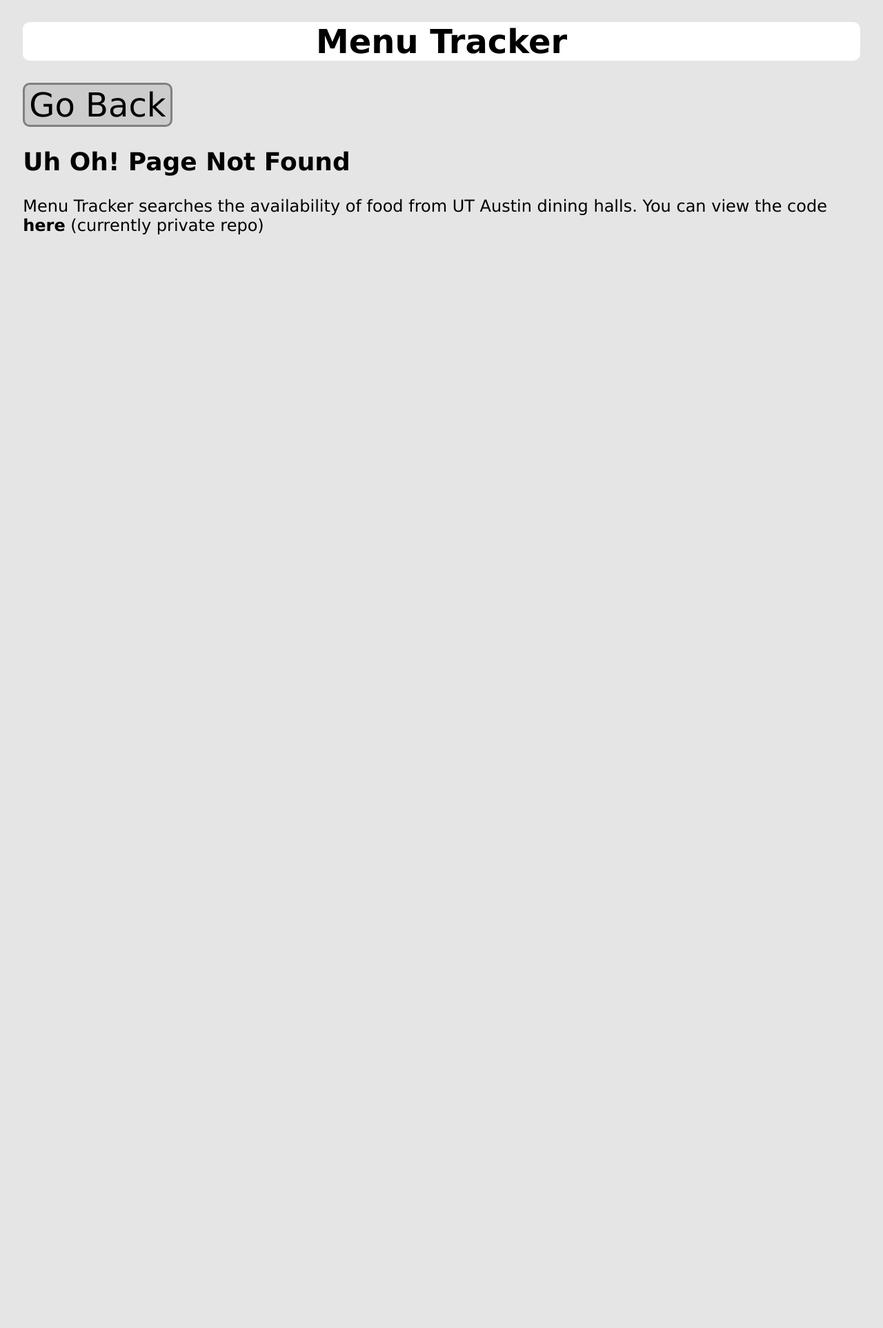
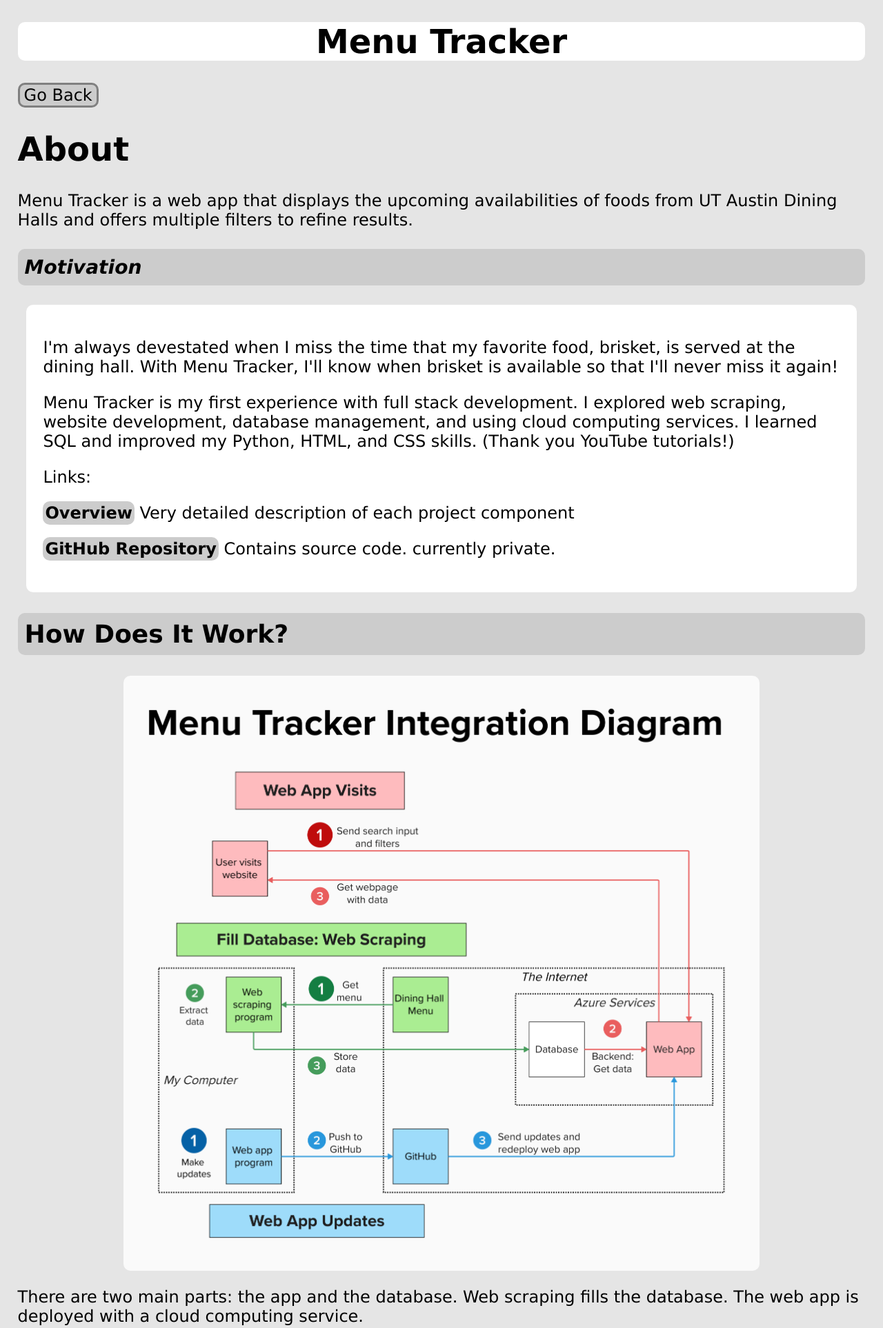
Before and after one commit to iyim4/menu-tracker, a Flask app: page /about in a window 1280 px wide. Shown: the top 1926 px of the page at 69% size. Before the commit the page ends 340 px from the top, so only its background shows below. Run offline with Flask 3, Linux system fonts and the light colour scheme.

Commit message:
add about and home pages

```diff
--- a/app.py
+++ b/app.py
@@ -127,6 +127,14 @@ def not_found(e):
     message = f'Error searching for {food_name} in the database'
     return render_template('error.html', message=message)
 
+@app.route('/overview', methods=['GET'])
+def overview():
+    return render_template('overview.html')
+
+@app.route('/about', methods=['GET'])
+def about():
+    return render_template('about.html')
+
 # for running locally
 if __name__ == '__main__':
     app.run(host='0.0.0.0', debug=True)
--- /dev/null
+++ b/static/about.css
@@ -0,0 +1,45 @@
+/* adds extra styles for about and overview pages. needs colors.css and base.css to work */
+h2 {
+    background-color: var(--gray2);
+    padding: var(--pad3);
+    border-radius: var(--brad2);
+}
+h3 {
+    background-color: var(--gray2);
+    padding: var(--pad3);
+    border-radius: var(--brad2);
+    font-style: italic;
+}
+img {
+    width: 100%;
+}
+@media only screen and (min-width: 600px) {
+    img {
+        width: 75%;
+        margin: auto;
+        display: block;
+    }
+}
+
+.code {
+    font-family: 'Courier New', Courier, monospace;
+    font-weight: bold;
+    background-color: rgb(255, 232, 232);
+    color: darkred;
+    margin: var(--pad1);
+    padding: var(--pad1);
+    border-radius: var(--brad1);
+}
+
+.text-con {
+    background-color: var(--gray0);
+    padding: 2% 2%;
+    border-radius: var(--brad2);
+}
+#about-h1 {
+    font-family: inherit;
+    font-size: 200%;
+    text-align: left;
+    background-color: transparent;
+    padding: 0 0;
+}
--- a/static/base.css
+++ b/static/base.css
@@ -15,6 +15,7 @@ body {
     background-color: var(--gray1);
     border-radius: var(--brad2);
     overflow-wrap: anywhere;
+    margin: auto;
 }
 @media only screen and (min-width: 600px) {
     body {
@@ -62,6 +63,21 @@ a:hover {
     color: var(--gray4);
 }
 
+/* certain hyperlinks look like buttons, ish */
+.link-button {
+    font-weight: bold;
+    padding: var(--pad1);
+    background-color: var(--gray2);
+    border-radius: var(--brad2);
+    border-width: var(--pad1);
+    cursor: pointer;
+}
+.link-button:hover {
+    filter: brightness(80%);
+    color: var(--gray7);
+}
+
+
 /* buttons */
 button {
     font-size: inherit;
@@ -75,12 +91,6 @@ button {
 }
 button:hover {
     filter: brightness(80%);
-}
-@media only screen and (min-width: 600px) {
-    .button {
-        border-width: var(--pad3);
-        gap: var(--pad2);
-    }
 }
 
 /* filter buttons */
--- /dev/null
+++ b/templates/about.html
@@ -0,0 +1,119 @@
+<!DOCTYPE html>
+<html>
+
+<head>
+    <title>About - Menu Tracker</title>
+    <link rel="stylesheet" type="text/css" href="{{ url_for('static', filename='colors.css') }}">
+    <link rel="stylesheet" type="text/css" href="{{ url_for('static', filename='base.css') }}">
+    <link rel="stylesheet" type="text/css" href="{{ url_for('static', filename='about.css') }}">
+    <meta name="viewport" content="width=device-width, initial-scale=1">
+</head>
+
+<body>
+    <!-- title -->
+    <div>
+        <h1><a href="{{ url_for('home') }}"> Menu Tracker </a></h1>
+    </div>
+
+    <!-- back button -->
+    <div>
+        <button id="back-button" onclick="goBack()"> Go Back </button>
+        <script>
+            function goBack() {
+                window.history.back();
+            }
+        </script>
+    </div>
+
+    <!-- Main text -->
+    <div>
+        <h1 id="about-h1"> About </h1>
+
+        <p> Menu Tracker is a web app that displays the upcoming availabilities of foods from UT Austin Dining Halls
+            and offers multiple filters to refine results. </p>
+
+        <h3> Motivation </h3>
+        <div class="text-con">
+            <p> I'm always devestated when I miss the time that my favorite food, brisket, is served at the dining
+                hall.
+                With Menu Tracker, I'll know when brisket is available so that I'll never miss it again! </p>
+            <p> Menu Tracker is my first experience with full stack development. I explored web scraping, website
+                development, database management, and using cloud computing services. I learned SQL and improved my
+                Python, HTML, and CSS skills. (Thank you YouTube tutorials!) </p>
+
+            <p> Links: </p>
+            <p><a href="{{ url_for('overview') }}" class="link-button">Overview</a> Very detailed description of each
+                project component
+            </p>
+            <p><a href="https://github.com/iyim4/menu-tracker" class="link-button"> GitHub Repository</a> Contains
+                source
+                code.
+                currently private.
+            </p>
+        </div>
+
+        <h2> How Does It Work? </h2>
+        <img src="./static/Integration_Diagram.png" alt="Menu Tracker Integration Diagram show interactions between
+             the Web Scraper, Web App, and User Vists. Brief Details Below." style="border-radius: var(--brad2)">
+        <p> There are two main parts: the app and the database. Web scraping fills the database. The web app is
+            deployed with a cloud computing service. </p>
+
+        <p> See
+            <a href="{{ url_for('overview') }}" class="link-button">Overview</a>
+            for a detailed description of how each component works.
+        </p>
+
+        <h3> Web Scraping </h3>
+        <div class="text-con">
+            <p> Web scraping fills the database with data from the online dining hall menus. It: </p>
+            <ul>
+                <li> Gets the web page of the dining hall menu </li>
+                <li> Scrapes the data from its HTML file </li>
+                <li> Stores the data into the database </li>
+                <li> Is automated to run daily from my computer </li>
+            </ul>
+        </div>
+
+        <h3> Web App </h3>
+        <div class="text-con">
+            <p> The frontend contains the webpages that the users see. The backend framework connects the frontend
+                to
+                the backend. The backend uses data sent by users to send data from the database back to the user.
+            </p>
+            <h4> Frontend </h4>
+            <ul>
+                <li> Backend framework constructs HTML files that display webpage content </li>
+                <li> Uses CSS to style content </li>
+            </ul>
+
+
+            <h4> Backend Framework </h4>
+            <ul>
+                <li> Defines routes </li>
+                <li> Sends received search input and filters to the backend </li>
+                <li> Gets the search result data from the backend </li>
+                <li> Renders webpages using the searh result data </li>
+            </ul>
+
+            <h4> Backend </h4>
+            <ul>
+                <li> Gets search input and selected filters from the backend framework </li>
+                <li> Builds SQL query and gets data from database </li>
+                <li> Passes search result data to the backend framework </li>
+            </ul>
+        </div>
+
+        <h3> Cloud Services </h3>
+        <div class="text-con">
+            <p> Cloud services store Menu Tracker resources so that it is available on demand, independent of my
+                computer. </p>
+            <ul>
+                <li> Azure Web App deploys Menu Tracker as a web app </li>
+                <li> Azure SQL Server and Azure SQL Database stores data </li>
+                <li> Azure Virtual Network allows the web app to access the database </li>
+            </ul>
+        </div>
+
+    </div>
+
+</html>
--- a/templates/error.html
+++ b/templates/error.html
@@ -28,10 +28,11 @@
         <h2> Uh Oh! {{ message}} </h2>
     </div>
 
-    <!-- additional information -->
-    <div>
-        <p> Menu Tracker searches the availability of food from UT Austin dining halls.
-            You can view the code <a href="https://github.com/iyim4/menu-tracker"><strong>here</strong></a> (currently private repo) </p>
+    <!-- footer -->
+    <div style="padding-top: 2%;">
+        <p> Menu Tracker is a web app that displays the upcoming availabilities of foods from UT Austin Dining Halls
+            and offers multiple filters to refine results.
+            <a href="{{ url_for('about')}}" class="link-button"> About</a> </p>
     </div>
 </body>
 
```
Also changed, not shown: templates/details.html (+5 -4 lines), templates/home.html (+5 -4 lines), templates/overview.html (added, +164 -0 lines).
